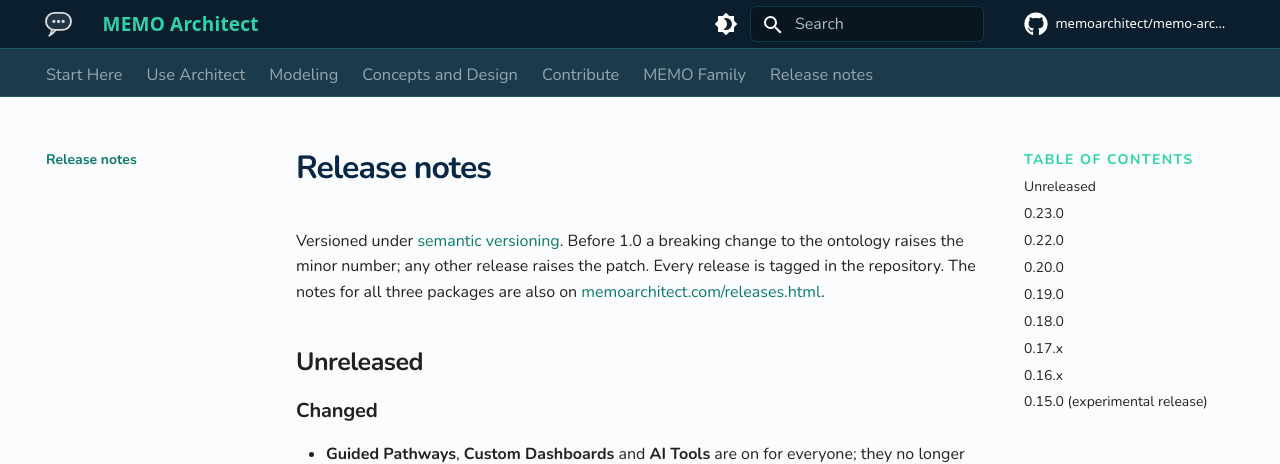
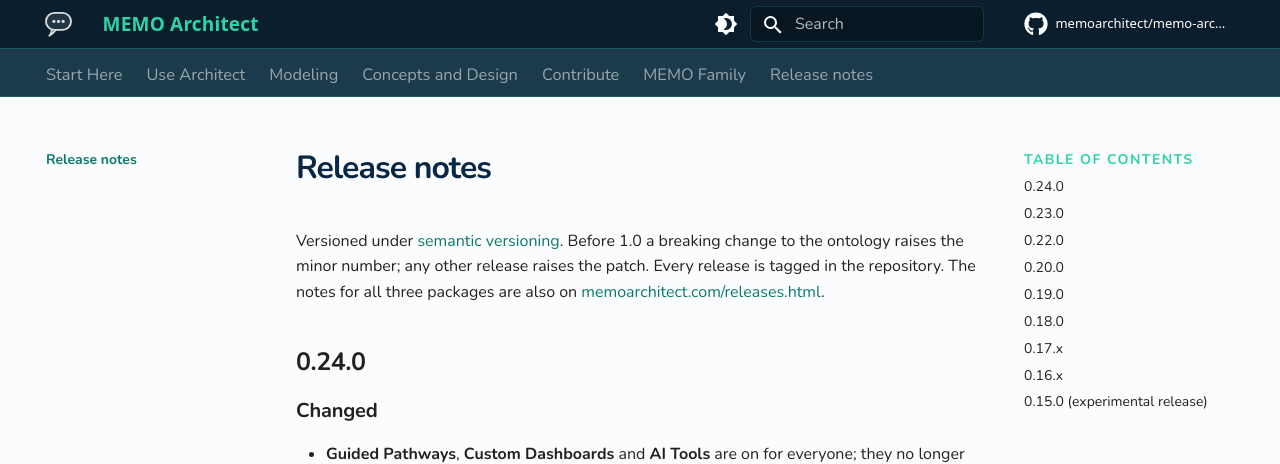
Before and after one commit to memoarchitect/memo-architect, an MkDocs documentation site: the page built from docs/src/release-notes.md, in a window 1280 px wide and 900 px high. Shown: the top 464 px of the window. Built offline with MkDocs 1.6.1 and Material for MkDocs 9.7.7, drawn with Linux system fonts in a browser that asks for light colours; comment, search, counter and statistics services are not loaded.

Commit message:
release: 0.24.0
Co-Authored-By: Claude Opus 5.5 <noreply@anthropic.com>

```diff
--- a/docs/src/release-notes.md
+++ b/docs/src/release-notes.md
@@ -2,7 +2,7 @@
 
 Versioned under [semantic versioning](https://semver.org/). Before 1.0 a breaking change to the ontology raises the minor number; any other release raises the patch. Every release is tagged in the repository. The notes for all three packages are also on [memoarchitect.com/releases.html](https://memoarchitect.com/releases.html).
 
-## Unreleased
+## 0.24.0
 
 ### Changed
 
--- a/docs/src/users/installation.md
+++ b/docs/src/users/installation.md
@@ -20,7 +20,7 @@ The build compiles Architect against the exact `@memoarchitect/tools` and
 separate `memo-meta` sibling workspace when changing all three together.
 
 Architect, Tools and the Ontology are released together and share a version
-number (0.23.0 at the time of writing). Keep the three on the same release:
+number (0.24.0 at the time of writing). Keep the three on the same release:
 `memo-architect upgrade <version>` moves a project to one release of all three
 and re-locks it.
 
--- a/package.json
+++ b/package.json
@@ -1,6 +1,6 @@
 {
   "name": "@memoarchitect/architect",
-  "version": "0.23.0",
+  "version": "0.24.0",
   "description": "MEMO Architect — interactive workbench and distributable viewer for medical device systems engineering",
   "type": "module",
   "bin": {
@@ -45,8 +45,8 @@
     "test:browser": "playwright test"
   },
   "dependencies": {
-    "@memoarchitect/ontology": "0.23.0",
-    "@memoarchitect/tools": "0.23.0",
+    "@memoarchitect/ontology": "0.24.0",
+    "@memoarchitect/tools": "0.24.0",
     "class-variance-authority": "^0.7.1",
     "clsx": "^2.1.1",
     "commander": "^12.1.0",
--- a/pyproject.toml
+++ b/pyproject.toml
@@ -1,6 +1,6 @@
 [project]
 name = "memo-architect-docs"
-version = "0.23.0"
+version = "0.24.0"
 description = "Documentation for MEMO Architect"
 requires-python = ">=3.10"
 dependencies = [
```
Also changed, not shown: README.md (+1 -1 lines), docs/src/index.md (+1 -1 lines), 1 other file.
